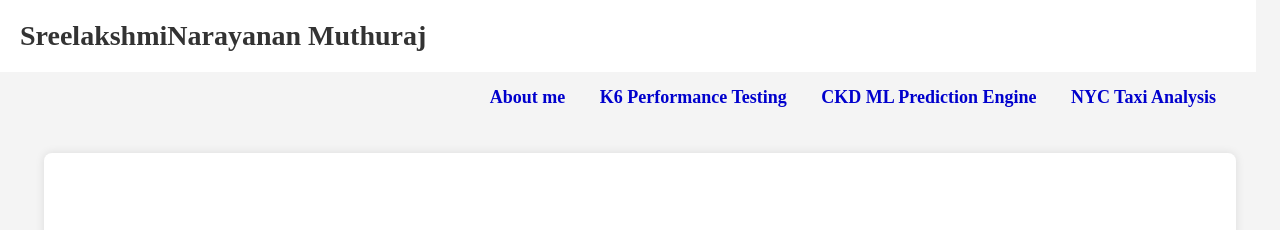
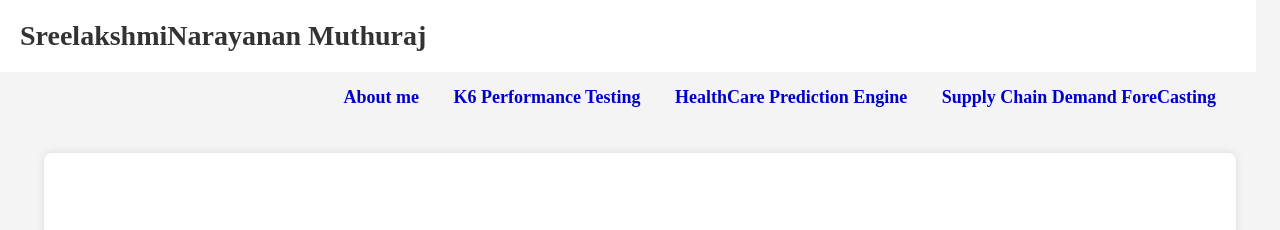
Before and after one commit to sreelakshminarayanan/sree, a plain HTML site: page index.html in a window 1280 px wide. Shown: the top 230 px of the page. Drawn offline with Linux system fonts and the light colour scheme.

Commit message:
Add files via upload

```diff
--- a/index.html
+++ b/index.html
@@ -128,8 +128,8 @@ main {
     <nav>
         <a href="#bio">About me</a>
         <a href="#k6-content">K6 Performance Testing</a>
-        <a href="#ckd-project">CKD ML Prediction Engine</a>
-        <a href="#nyc-taxi">NYC Taxi Analysis</a>
+        <a href="#ckd-project">HealthCare Prediction Engine</a>
+        <a href="#nyc-taxi">Supply Chain Demand ForeCasting</a>
     </nav>
 
     <div class="container">
```
